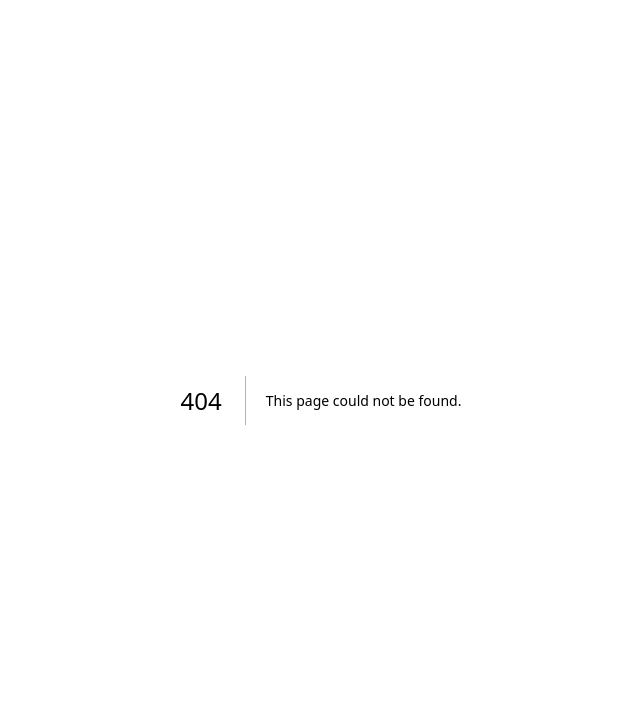
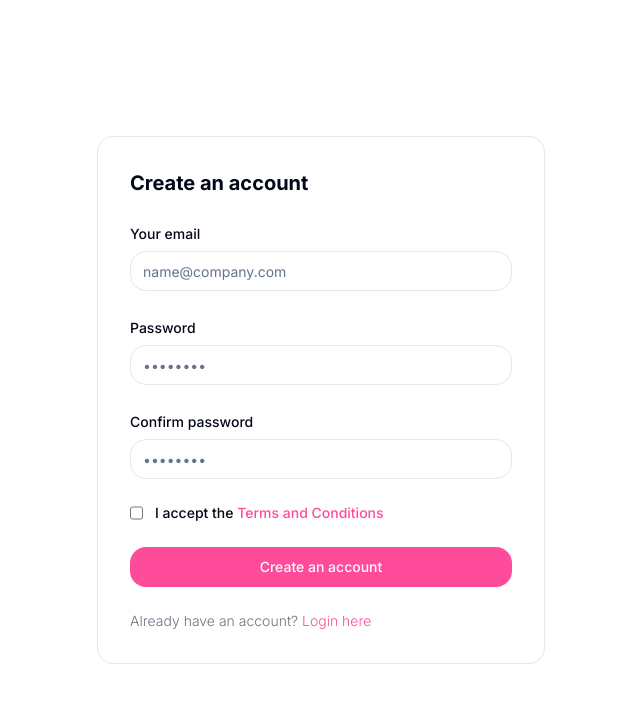
Before and after one commit to mazeincoding/VoxScribe-AI, a Next.js app: page /signup in a window 1280 px wide. Before the commit this address had no page. Shown: the top 702 px of the page, without its empty margins (319-959 px from the left). Built offline with nearby package versions, Linux system fonts and the light colour scheme.

Commit message:
Extract sign up page into auth form component

```diff
--- /dev/null
+++ b/src/app/signup/page.tsx
@@ -0,0 +1,5 @@
+import { AuthForm } from "@/components/auth-form";
+
+export default function SignupPage() {
+  return <AuthForm />;
+}
--- /dev/null
+++ b/src/components/auth-form.tsx
@@ -0,0 +1,82 @@
+"use client";
+
+import { Button } from "@/components/ui/button";
+import { Input } from "@/components/ui/input";
+import { Label } from "@/components/ui/label";
+import Link from "next/link";
+import { useState } from "react";
+
+export function AuthForm() {
+  const [showPassword, setShowPassword] = useState(false);
+
+  const togglePasswordVisibility = () => {
+    setShowPassword(!showPassword);
+  };
+
+  return (
+    <section className="mx-auto flex flex-col items-center justify-center px-6 py-8 md:h-screen lg:py-0">
+      <div className="w-full rounded-lg border bg-background sm:max-w-md xl:p-0">
+        <div className="space-y-4 p-6 sm:p-8 md:space-y-6">
+          <h1 className="leading-tigh text-xl font-bold">Create an account</h1>
+          <form className="space-y-4 md:space-y-6" action="#">
+            <div className="space-y-1.5">
+              <Label htmlFor="email">Your email</Label>
+              <Input
+                type="email"
+                name="email"
+                id="email"
+                placeholder="name@company.com"
+                required
+              />
+            </div>
+            <div className="space-y-1.5">
+              <Label htmlFor="password">Password</Label>
+              <Input
+                type="password"
+                name="password"
+                id="password"
+                placeholder="••••••••"
+                required
+                showPassword={showPassword}
+                onTogglePassword={togglePasswordVisibility}
+              />
+            </div>
+            <div className="space-y-1.5">
+              <Label htmlFor="confirm-password">Confirm password</Label>
+              <Input
+                type="password"
+                name="confirm-password"
+                id="confirm-password"
+                placeholder="••••••••"
+                required
+                showPassword={showPassword}
+                onTogglePassword={togglePasswordVisibility}
+              />
+            </div>
+            <div className="flex items-start">
+              <div className="flex h-5 items-center">
+                <Input
+                  id="terms"
+                  aria-describedby="terms"
+                  type="checkbox"
+                  required
+                />
+              </div>
+              <div className="ml-3 text-sm">
+                <Label htmlFor="terms">
+                  I accept the <Link href="#">Terms and Conditions</Link>
+                </Label>
+              </div>
+            </div>
+            <Button type="submit" className="w-full">
+              Create an account
+            </Button>
+            <p className="text-sm font-light text-gray-500 dark:text-gray-400">
+              Already have an account? <Link href="#">Login here</Link>
+            </p>
+          </form>
+        </div>
+      </div>
+    </section>
+  );
+}
```
